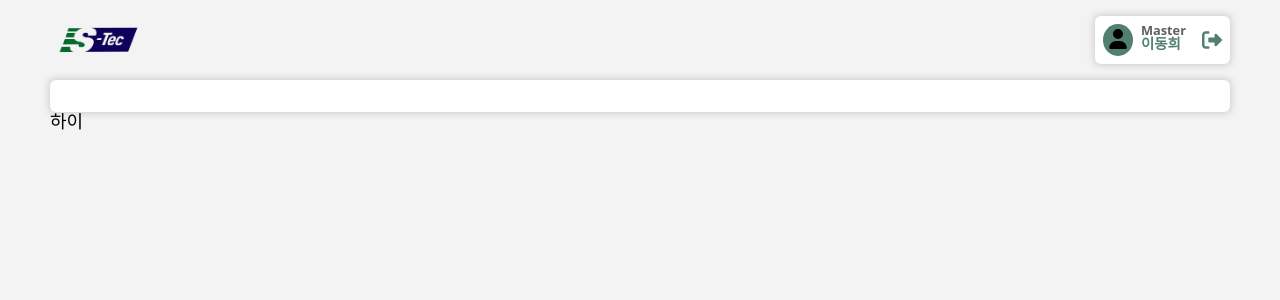
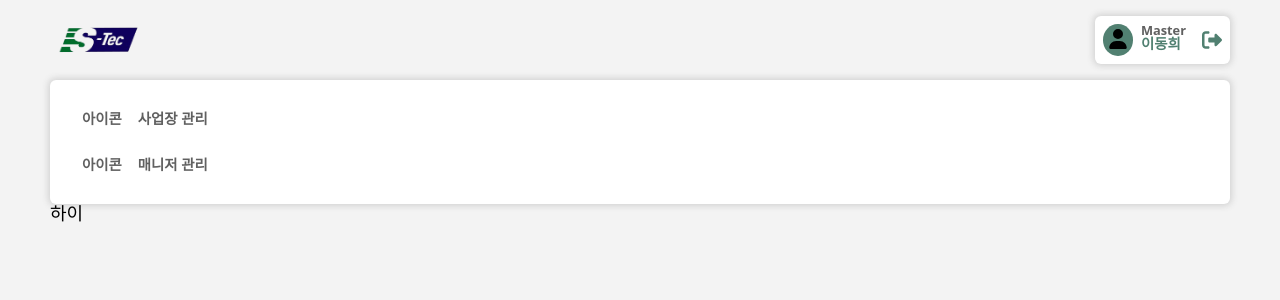
Before and after one commit to DUKE506/FMS_FrontEnd, a Next.js app in the folder fms_front-end/: page /admin/place in a window 1280 px wide. Shown: the top 300 px of the page. Built offline with nearby package versions, Linux system fonts and the light colour scheme.

Commit message:
feat : update 드로어 디자인 작업 중

```diff
--- a/fms_front-end/src/app/(afterLogin)/_components/Drawer/Drawer.module.css
+++ b/fms_front-end/src/app/(afterLogin)/_components/Drawer/Drawer.module.css
@@ -0,0 +1,18 @@
+
+.Group{
+
+}
+
+.tab{
+    width: 100%;
+    display: flex;
+    gap : var(--pad-default);
+
+    padding: var(--pad-default);
+    border: 1px solide;
+
+    font-size: 0.9rem;
+    font-weight: bold;
+    color: var(--color-gr1);
+
+}
--- a/fms_front-end/src/app/(afterLogin)/_components/Drawer/Drawer.tsx
+++ b/fms_front-end/src/app/(afterLogin)/_components/Drawer/Drawer.tsx
@@ -1,21 +1,164 @@
+"use client"
 import CardContainer from "@/components/Card/Card";
 import styles from './Drawer.module.css'
 import Link from 'next/link'
+import { useRouter } from "next/navigation";
 
+interface DrawerGroupProps{
+    title : string;
+    icon? : string;
+    url? : string;
+    children?: React.ReactNode;
+}
 
 interface DrawerItemProps{
     title : string;
-    icon? : string;
     url? : string;
     baseUrl? : string;
-    children?: React.ReactNode;
 }
 
-const Drawer = () => {
+interface DrawerProps{
+    loginType : boolean;
+}
+
+export const DrawerItem = ({title, baseUrl, url} : DrawerItemProps) => {
+    return(
+        <Link href={`${baseUrl ?? ''}${url?? ''}`}>
+            <span>
+                {title}
+            </span>
+        </Link>
+    )
+}
+
+export const DrawerGroup = ({title, icon, url, children} : DrawerGroupProps)=>{
+    // 클릭 시 하위 요소 열림
+    const router = useRouter();
+
+    const OnMove = () => {
+        if(url){
+            router.push(url)
+        }
+    }
+    return(
+        <div className={styles.group}>
+            <div className={styles.tab} onClick={OnMove}>
+                <span>
+                    아이콘
+                </span>
+                <span className={styles.title}>
+                    {title}
+                </span>
+            </div>
+            {children}
+        </div>
+    )
+}
+
+
+
+const Drawer = ({loginType}:DrawerProps) => {
     return(
         <>
             <CardContainer>
                 <div className={styles.drawer}>
+                    {
+                        loginType ?
+                        <>
+                        {/* 관리자모드 */}
+                            <DrawerGroup
+                                title="사업장 관리"
+                                url="/place"
+                            />
+                            <DrawerGroup
+                                title="매니저 관리"
+                                url="/manager"
+                            />
+                        </>
+                        :
+                        <>
+                            <DrawerGroup title="기본정보">
+                                <DrawerItem
+                                    title="건물 관리"
+                                    baseUrl="/basic"
+                                    url="/building"
+                                    />
+                                <DrawerItem
+                                    title="위치 관리"
+                                    baseUrl="/basic"
+                                    url="/location"
+                                />
+                                <DrawerItem
+                                    title="단위 관리"
+                                    baseUrl="/basic"
+                                    url="/unit"
+                                />
+                            </DrawerGroup>
+                            <DrawerGroup title="설비">
+                                <DrawerItem
+                                    title="기계"
+                                    baseUrl="/facility"
+                                    url="/machine"
+                                />
+                                <DrawerItem
+                                    title="전기"
+                                    baseUrl="/facility"
+                                    url="/electornic"
+                                />
+                                <DrawerItem
+                                    title="승강"
+                                    baseUrl="/facility"
+                                    url="/lift"
+                                />
+                                <DrawerItem
+                                    title="소방"
+                                    baseUrl="/facility"
+                                    url="/fire"
+                                />
+                                <DrawerItem
+                                    title="건물"
+                                    baseUrl="/facility"
+                                    url="/building"
+                                />
+                                <DrawerItem
+                                    title="통신"
+                                    baseUrl="/facility"
+                                    url="/network"
+                                />
+                                <DrawerItem
+                                    title="미화"
+                                    baseUrl="/facility"
+                                    url="/beauty"
+                                />
+                                <DrawerItem
+                                    title="보안"
+                                    baseUrl="/facility"
+                                    url="/security"
+                                />
+                            </DrawerGroup>
+                            <DrawerGroup title="기본정보 관리">
+                                <DrawerItem title="건물 관리"/>
+                                <DrawerItem title="위치 관리"/>
+                                <DrawerItem title="단위 관리"/>
+                            </DrawerGroup>
+                            <DrawerGroup title="기본정보 관리">
+                                <DrawerItem title="건물 관리"/>
+                                <DrawerItem title="위치 관리"/>
+                                <DrawerItem title="단위 관리"/>
+                            </DrawerGroup>
+                            <DrawerGroup title="기본정보 관리">
+                                <DrawerItem title="건물 관리"/>
+                                <DrawerItem title="위치 관리"/>
+                                <DrawerItem title="단위 관리"/>
+                            </DrawerGroup>
+                            <DrawerGroup title="기본정보 관리">
+                                <DrawerItem title="건물 관리"/>
+                                <DrawerItem title="위치 관리"/>
+                                <DrawerItem title="단위 관리"/>
+                            </DrawerGroup>
+
+                        </>
+                    }
 
                 </div>
             </CardContainer>
@@ -24,13 +167,3 @@ const Drawer = () => {
 }
 
 export default Drawer;
-
-
-export const DrawerItem = ({title, icon, baseUrl, url, children} : DrawerItemProps) => {
-    return(
-        <div>
-            <span>아이콘</span>
-
-        </div>
-    )
-}
--- a/fms_front-end/src/app/(afterLogin)/layout.tsx
+++ b/fms_front-end/src/app/(afterLogin)/layout.tsx
@@ -9,7 +9,7 @@ export default function Layout({children} : Props){
     return(
         <div className="inner">
             <Nav />
-            <Drawer/>
+            <Drawer loginType={true}/>
             {children}
         </div>
     )
```
